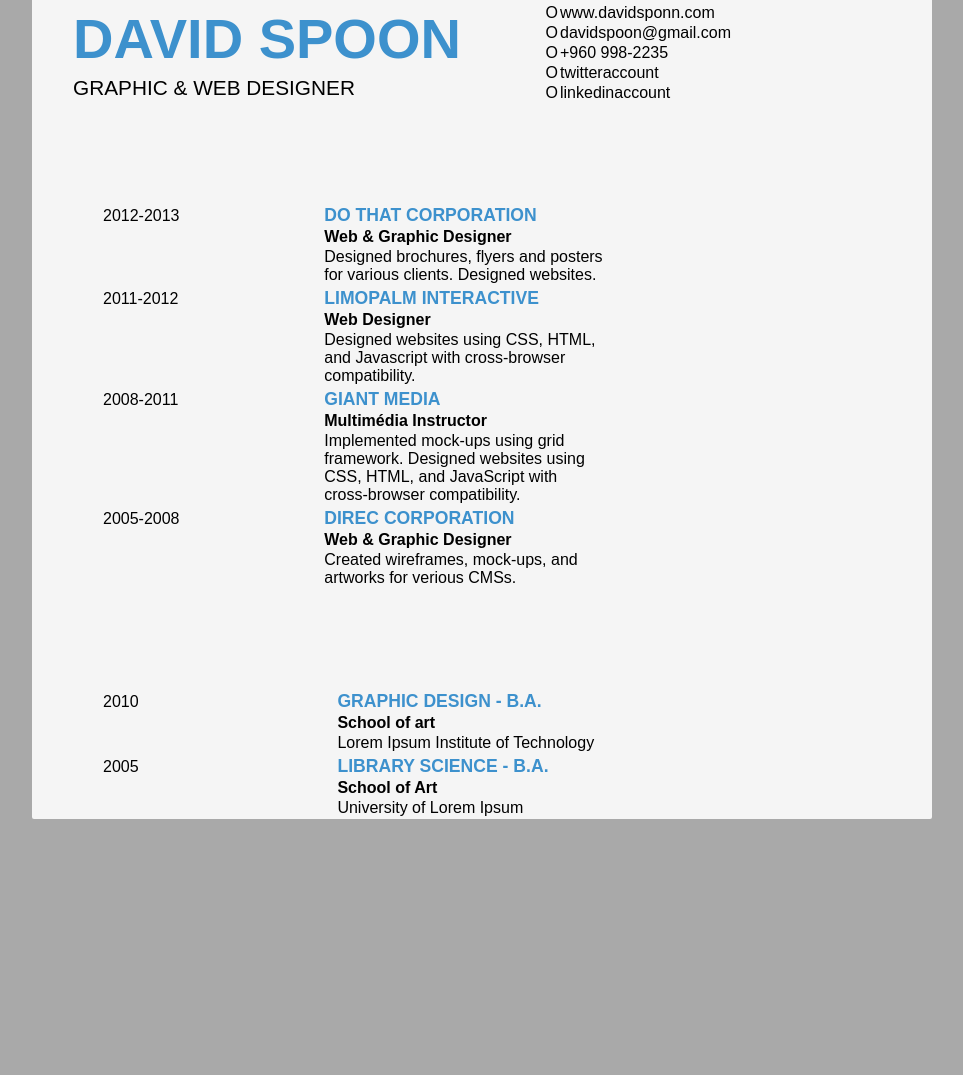
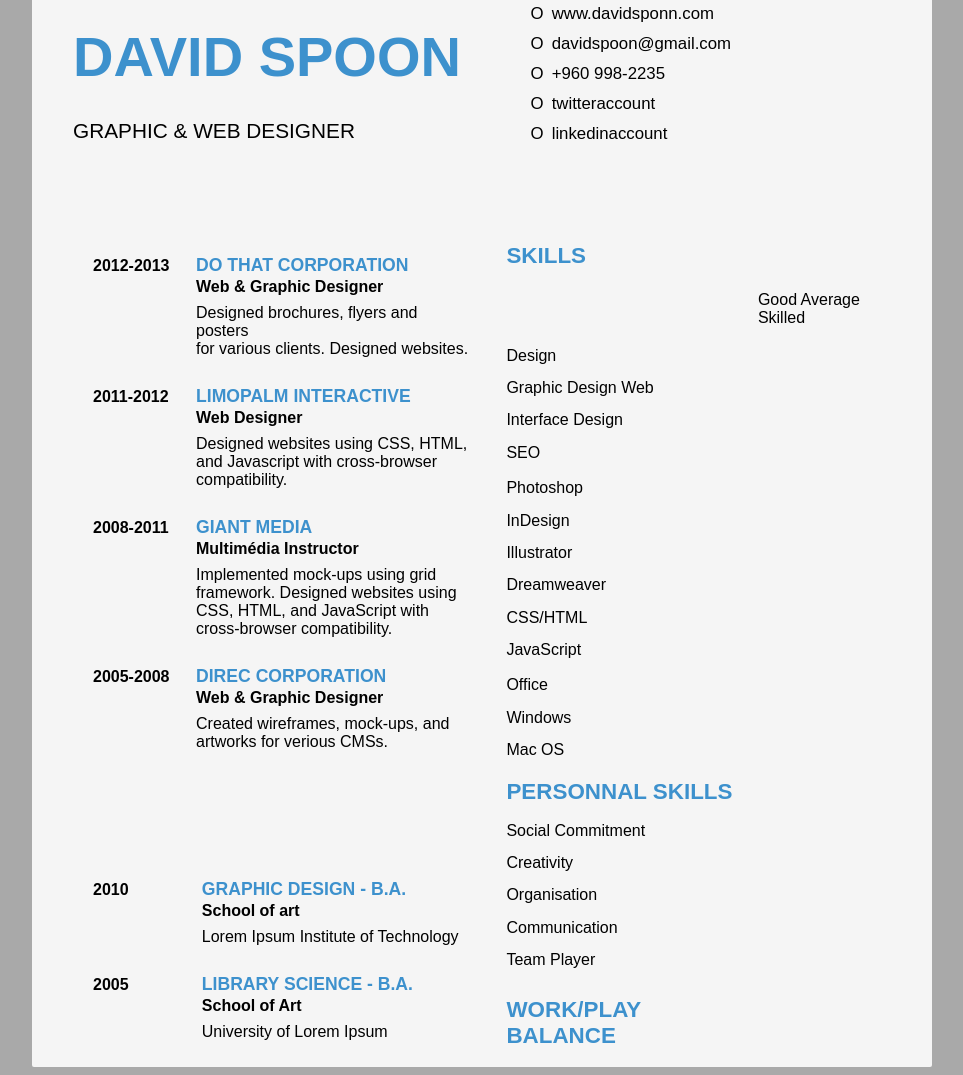
Before and after one commit to Dorgenark/CV-table, a plain HTML site: page index.html in a window 1280 px wide. Shown: the part 119-1194 px from the top of the page, without its empty margins (158-1121 px from the left). Before the commit the page ends 946 px from the top, so only its background shows below. Drawn offline with Linux system fonts and the light colour scheme.

Commit message:
good enough

```diff
--- a/index.html
+++ b/index.html
@@ -18,27 +18,28 @@
             </table>
             <table>
                 <tr>
-                    <td>O</td>
-                    <td>www.davidsponn.com</td>
+                    <td class="social">O</td>
+                    <td class="social">www.davidsponn.com</td>
                 </tr>
                 <tr>
-                    <td>O</td>
-                    <td>davidspoon@gmail.com</td>
+                    <td class="social">O</td>
+                    <td class="social">davidspoon@gmail.com</td>
                 </tr>
                 <tr>
-                    <td>O</td>
-                    <td>+960 998-2235</td>
+                    <td class="social">O</td>
+                    <td class="social">+960 998-2235</td>
                 </tr>
                 <tr>
-                    <td>O</td>
-                    <td>twitteraccount</td>
+                    <td class="social">O</td>
+                    <td class="social">twitteraccount</td>
                 </tr>
                 <tr>
-                    <td>O</td>
-                    <td>linkedinaccount</td>
+                    <td class="social">O</td>
+                    <td class="social">linkedinaccount</td>
                 </tr>
             </table>
         </div>
+    <div class="workplay">
         <div class="work">
             <table class="tableleft">
                 <tr>
@@ -149,8 +150,114 @@
             </table>
         </div>
         <div class="play">
-
+            <table class="tableright">
+                <tr>
+                    <td class="tabletitle2">Skills</td>
+                    <td></td>
+                </tr>
+                    <tr>
+                        <td></td>
+                        <td>Good Average Skilled</td>
+                    </tr>
+                    <tr>
+                        <td>Design</td>
+                        <td></td>
+                    </tr>
+                    <tr>
+                        <td>Graphic Design Web</td>
+                        <td></td>
+                    </tr>
+                    <tr>
+                        <td>Interface Design</td>
+                        <td></td>
+                    </tr>
+                    <tr>
+                        <td>SEO</td>
+                        <td></td>
+                    </tr>
+                    <tr>
+                        <td></td>
+                        <td></td>
+                    </tr>
+                    <tr>
+                        <td>Photoshop</td>
+                        <td></td>
+                    </tr>
+                    <tr>
+                        <td>InDesign</td>
+                        <td></td>
+                    </tr>
+                    <tr>
+                        <td>Illustrator</td>
+                        <td></td>
+                    </tr>
+                    <tr>
+                        <td>Dreamweaver</td>
+                        <td></td>
+                    </tr>
+                    <tr>
+                        <td>CSS/HTML</td>
+                        <td></td>
+                    </tr>
+                    <tr>
+                        <td>JavaScript</td>
+                        <td></td>
+                    </tr>
+                    <tr>
+                        <td></td>
+                        <td></td>
+                    </tr>
+                    <tr>
+                        <td>Office</td>
+                        <td></td>
+                    </tr>
+                    <tr>
+                        <td>Windows</td>
+                        <td></td>
+                    </tr>
+                    <tr>
+                        <td>Mac OS</td>
+                        <td></td>
+                    </tr>
+                    <tr>
+                        <td></td>
+                        <td></td>
+                    </tr>
+                <tr>
+                    <td class="tabletitle2">Personnal Skills</td>
+                    <td></td>
+                </tr>
+                    <tr>
+                        <td>Social Commitment</td>
+                        <td></td>
+                    </tr>
+                    <tr>
+                        <td>Creativity</td>
+                        <td></td>
+                    </tr>
+                    <tr>
+                        <td>Organisation</td>
+                        <td></td>
+                    </tr>
+                    <tr>
+                        <td>Communication</td>
+                        <td></td>
+                    </tr>
+                    <tr>
+                        <td>Team Player</td>
+                        <td></td>
+                    </tr>
+                    <tr>
+                        <td></td>
+                        <td></td>
+                    </tr>
+                <tr>
+                    <td class="tabletitle2">Work/Play Balance</td>
+                    <td></td>
+                </tr>
+            </table>
         </div>
+    </div>
     </div>
 </body>
 </html>
--- a/style.css
+++ b/style.css
@@ -33,20 +33,41 @@ table {
     display: flex;
 }
 
+.workplay {
+    display: flex;
+}
+
+.tableright {
+    margin-top: 80px;
+    margin-left: 30px;
+    margin-right: 20px;
+}
+
 .tableleft {
     margin-top: 100px;
-    margin-left: 30px;
+    margin-left: 20px;
 }
 
-.tabletitle {
+.tabletitle, .tabletitle2 {
     text-transform: uppercase;
     color: #3D91CD;
     font-size: 110%;
     font-weight: bold;
 }
 
+.tabletitle2 {
+    font-size: 140%;
+}
+
 .tabletext {
+    padding-top: 7px;
+    padding-bottom: 25px;
+}
 
+.social {
+    padding-bottom: 9px;
+    padding-left: 7px;
+    font-size: 105%;
 }
 
 .tablesubtitle {
@@ -59,6 +80,7 @@ table {
     margin-top: 3px;
     text-align: left;
     align-content: flex-start;
+    font-weight: bold;
 }
 
 
```
